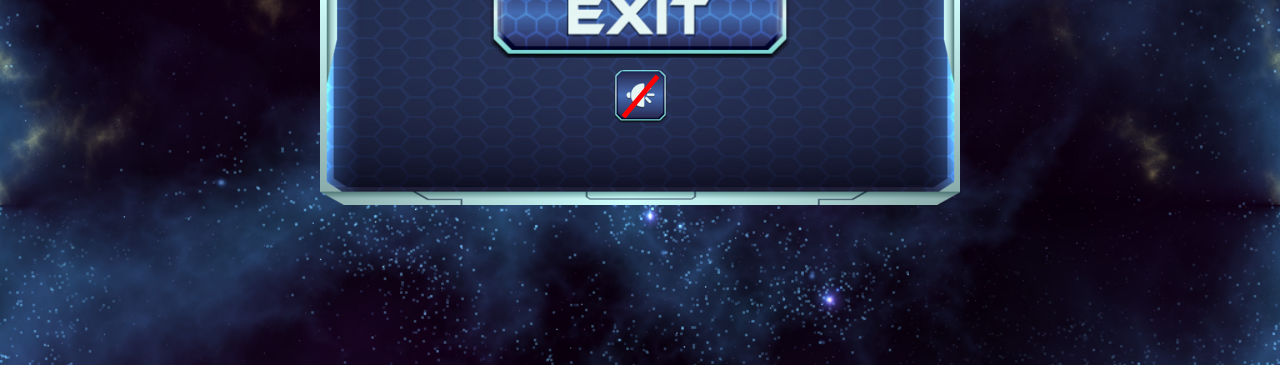
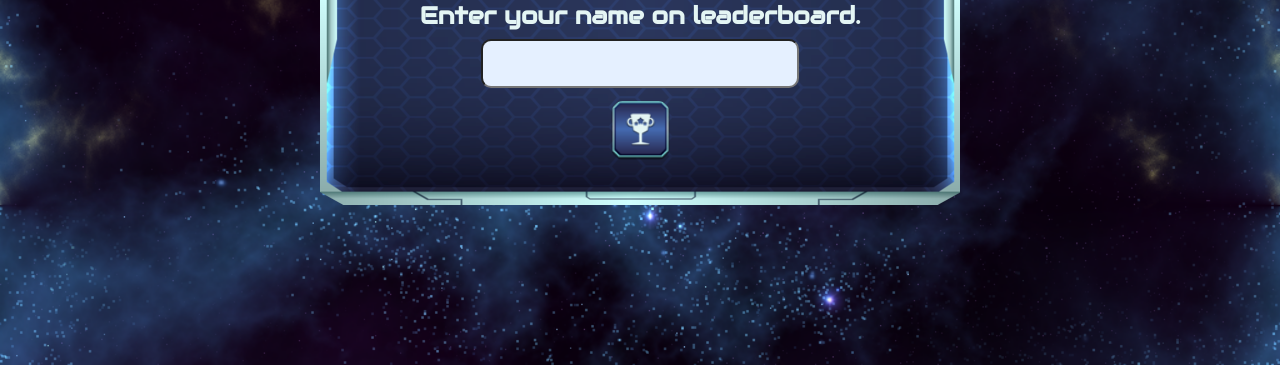
Before and after one commit to Monfear/Spaceship, a plain HTML site: page index.html in a window 1280 px wide. Shown: the part 435-800 px from the top of the page. Drawn offline with Linux system fonts and the light colour scheme.

Commit message:
last changes4

```diff
--- a/index.html
+++ b/index.html
@@ -28,13 +28,13 @@
             <div class="battle-screen__backdrop" data-backdrop hidden></div>
             <h1 class="battle-screen__game-over hide" data-game-over>Game Over</h1>
 
-            <div class="modal-result hide" data-result-modal>
+            <div class="modal-result" data-result-modal>
                 <img class="modal-result__trophy" src="./img/trophy.png" alt="trophy">
                 <h2>Congrats! Your score</h2>
                 <h1 data-final-score>100</h1>
                 <h2 class="modal-result__info-name">Enter your name on leaderboard.</h2>
 
-                <form data-form-leaderboard>
+                <form class="modal-result__form" data-form-leaderboard>
                     <input class="modal-result__input-player-name" type="text" data-input-name name="playerName">
                     <button class="modal-result__button modal-result__button--leaderboard"
                             data-btn-leaderboard></button>
--- a/scss/style.scss
+++ b/scss/style.scss
@@ -23,17 +23,6 @@ $text-color: #e4f5f4;
     cursor: inherit;
     outline: none;
     transition: all 0.2s;
-
-    // width: 53px; xx
-    // height: 53px; xx
-    // background-color: transparent;
-    // background-size: cover;
-    // border: none;
-    // border-radius: 20px; xx
-    // cursor: inherit;
-    // margin-top: 2%; !
-    // outline: none;
-    // transition: all 0.2s;
 
     &:hover {
         box-shadow: 0 0 20px 5px white, 0 0 5px 3px inset white;
@@ -62,14 +51,6 @@ body {
 }
 
 .start-screen {
-    // width: 640px;
-    // height: 480px;
-    // background-image: url("./../img/Window.png");
-
-    // position: absolute;
-    // top: 50%;
-    // left: 50%;
-    // transform: translate(-50%, -50%);
     @include window();
 
     display: flex;
@@ -85,12 +66,6 @@ body {
 
     &__button {
         @include button-base();
-        // background-color: transparent;
-        // background-size: cover;
-        // border: none;
-        // cursor: inherit;
-        // outline: none;
-        // transition: all 0.2s;
         width: 300px;
         height: 85px;
         margin-top: 2%;
@@ -123,10 +98,6 @@ body {
                 background-color: red;
                 transform: rotate(-50deg);
             }
-
-            // &:hover {
-            //     box-shadow: 0 0 20px 5px white, 0 0 5px 3px inset white;
-            // }
         }
     }
 }
@@ -162,6 +133,12 @@ body {
         outline: none;
         background-color: #e5f0ff;
         padding: 0.4rem 0;
+    }
+
+    &__form {
+        display: flex;
+        flex-direction: column;
+        align-items: center;
     }
 
     &__trophy {
@@ -315,9 +292,6 @@ body {
         height: 233px;
         background-image: url("./../img/spaceship_sprites.png");
         position: fixed;
-        // transform: translateY(55px);
-        // bottom: 0;
-        // left: 50%;
         animation: spaceship-move 400ms steps(7) infinite;
         transition: transform 1s;
     }
```
Also changed, not shown: css/style.css, 1 other file.
